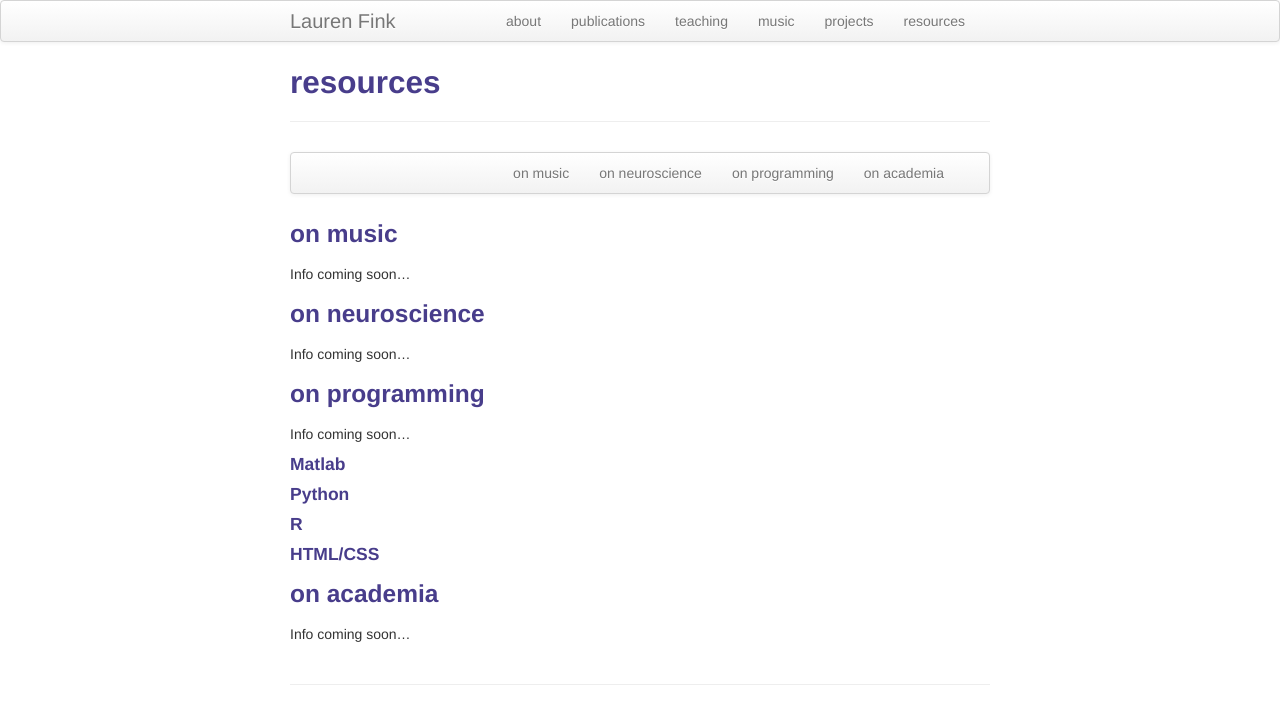
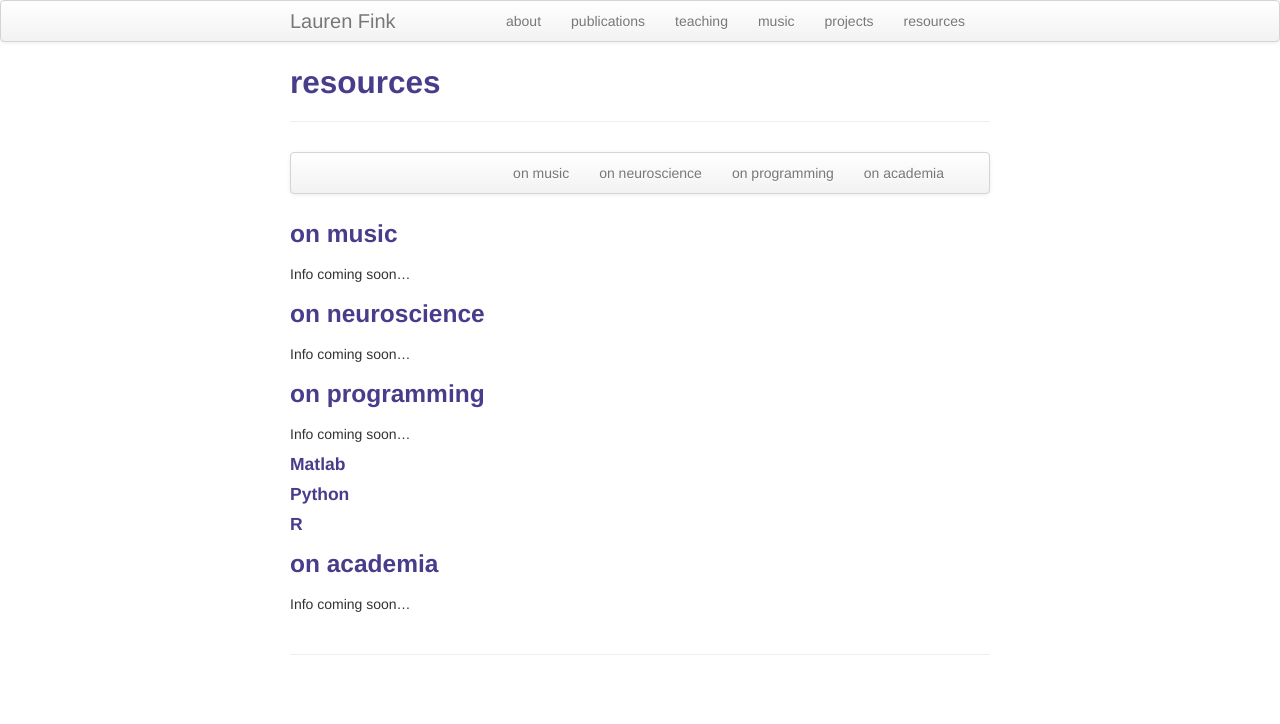
Before and after one commit to lkfink/lkfink.github.io, a Jekyll site: the page built from pages/resources.md, in a window 1280 px wide. Shown: the top 724 px of the page. Built offline with Jekyll 4.4.1, drawn with Linux system fonts in a browser that asks for light colours.

Commit message:
Update resources.md

```diff
--- a/pages/resources.md
+++ b/pages/resources.md
@@ -31,7 +31,5 @@ Info coming soon...
 
 #### R
 
-#### HTML/CSS
-
 ### <a name="music"></a>on academia
 Info coming soon...
```
